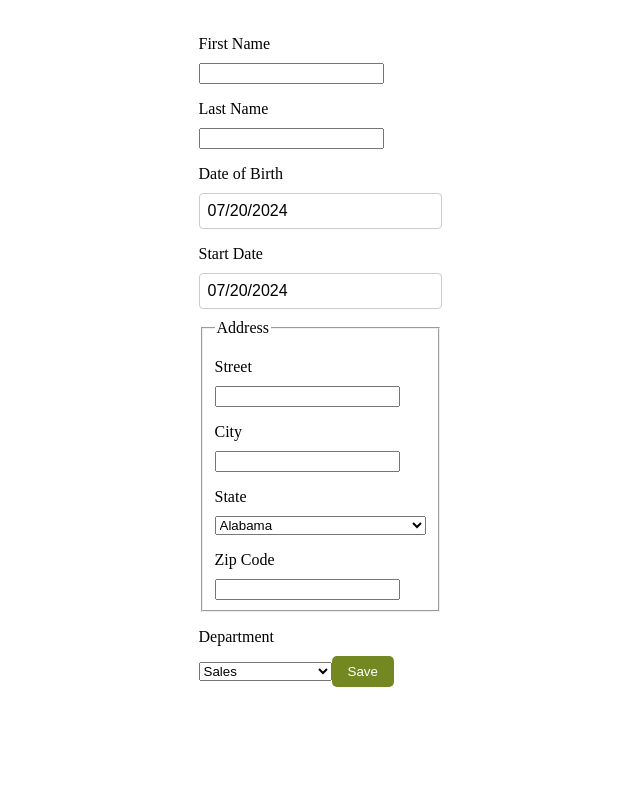
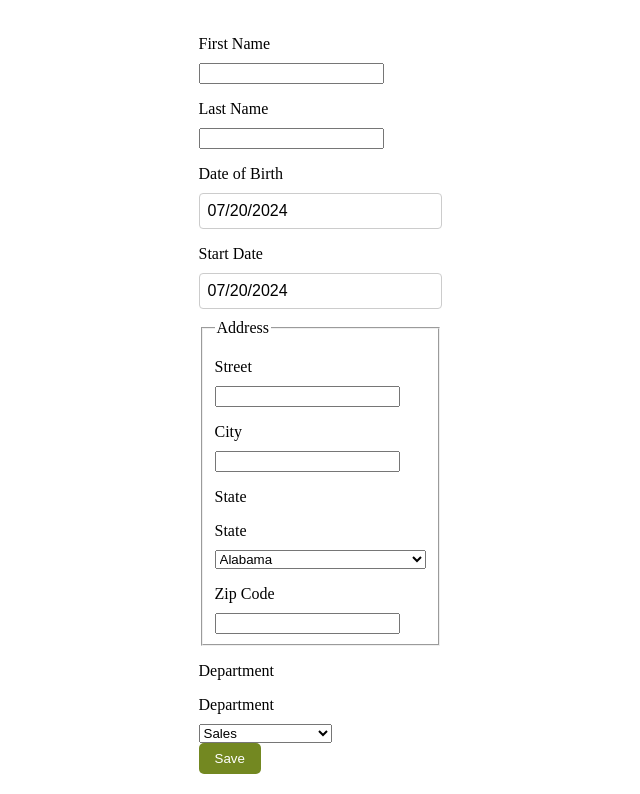
Before and after one commit to stelda/hrnet-react, a React (Create React App) app: page /new in a window 1280 px wide. Shown: the part 250-1044 px from the top of the page, without its empty margins (320-960 px from the left). Before the commit the page ends 957 px from the top, so only its background shows below. Built offline with nearby package versions, Linux system fonts and the light colour scheme.

Commit message:
Add StateSelect and DepartmentSelect components

```diff
--- a/src/components/Form.js
+++ b/src/components/Form.js
@@ -2,7 +2,7 @@ import React, { useState } from 'react';
 import { BirthDatePicker, StartDatePicker } from '../components/DatePicker';
 import 'react-datepicker/dist/react-datepicker.css';
 import '../css/custom-datepicker.css';
-import states from '../data/states';
+import { StateSelect, DepartmentSelect } from '../components/Select';
 
 function Form({ onSave }) {
     const [employee, setEmployee] = useState({
@@ -61,26 +61,14 @@ function Form({ onSave }) {
                 <input type="text" id="city" name="city" value={employee.city} onChange={handleChange} />
 
                 <label htmlFor="state">State</label>
-                <select name="state" id="state" value={employee.state} onChange={handleChange}>
-                    {states.map((state) => (
-                        <option key={state.abbreviation} value={state.abbreviation}>
-                            {state.name}
-                        </option>
-                    ))}
-                </select>
+                <StateSelect value={employee.state} onChange={handleChange} />
 
                 <label htmlFor="zip-code">Zip Code</label>
                 <input type="number" id="zip-code" name="zipCode" value={employee.zipCode} onChange={handleChange} />
             </fieldset>
 
             <label htmlFor="department">Department</label>
-            <select name="department" id="department" value={employee.department} onChange={handleChange}>
-                <option>Sales</option>
-                <option>Marketing</option>
-                <option>Engineering</option>
-                <option>Human Resources</option>
-                <option>Legal</option>
-            </select>
+            <DepartmentSelect value={employee.department} onChange={handleChange} />
 
             <button type="submit">Save</button>
         </form>
--- a/src/components/Select.js
+++ b/src/components/Select.js
@@ -0,0 +1,32 @@
+import React from 'react';
+import states from '../data/states';
+
+export function StateSelect({ value, onChange }) {
+    return (
+        <div>
+            <label htmlFor="state">State</label>
+            <select name="state" id="state" value={value} onChange={onChange}>
+                {states.map((state) => (
+                    <option key={state.abbreviation} value={state.abbreviation}>
+                        {state.name}
+                    </option>
+                ))}
+            </select>
+        </div>
+    )
+};
+
+export function DepartmentSelect({ value, onChange }) {
+    return (
+        <div>
+            <label htmlFor="department">Department</label>
+            <select name="department" id="department" value={value} onChange={onChange}>
+                <option>Sales</option>
+                <option>Marketing</option>
+                <option>Engineering</option>
+                <option>Human Resources</option>
+                <option>Legal</option>
+            </select>
+        </div>
+    );
+}
```
